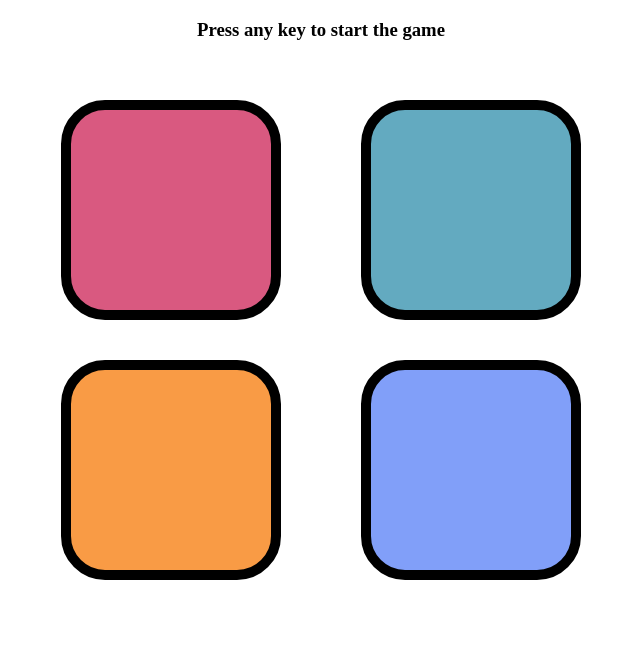
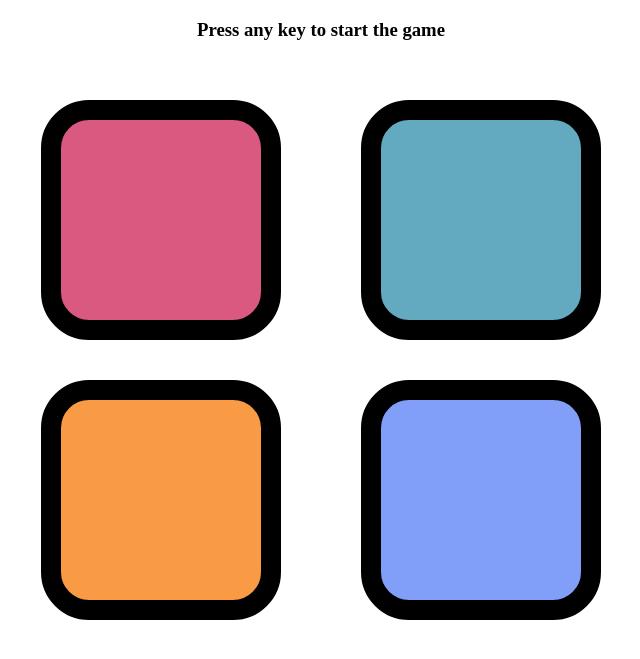
Before and after one commit to ritukumawat0/Simon-says-game-project, a plain HTML site: page index.html in a window 1280 px wide. Shown: the part 61-720 px from the top of the page, without its empty margins (319-959 px from the left). Drawn offline with Linux system fonts and the light colour scheme.

Commit message:
Add new feature

```diff
--- a/style.css
+++ b/style.css
@@ -5,7 +5,7 @@ body{
     height: 200px;
     width: 200px;
     border-radius: 20%;
-    border: 10px solid black;
+    border: 20px solid black;
     margin: 2.5rem;
 }
 .btn-container{
```
Also changed, not shown: assets/creation_1.png (deleted), assets/creation_2.jpeg (deleted), assets/creation_3.jpeg (deleted), assets/spiderman_img.png (deleted).
